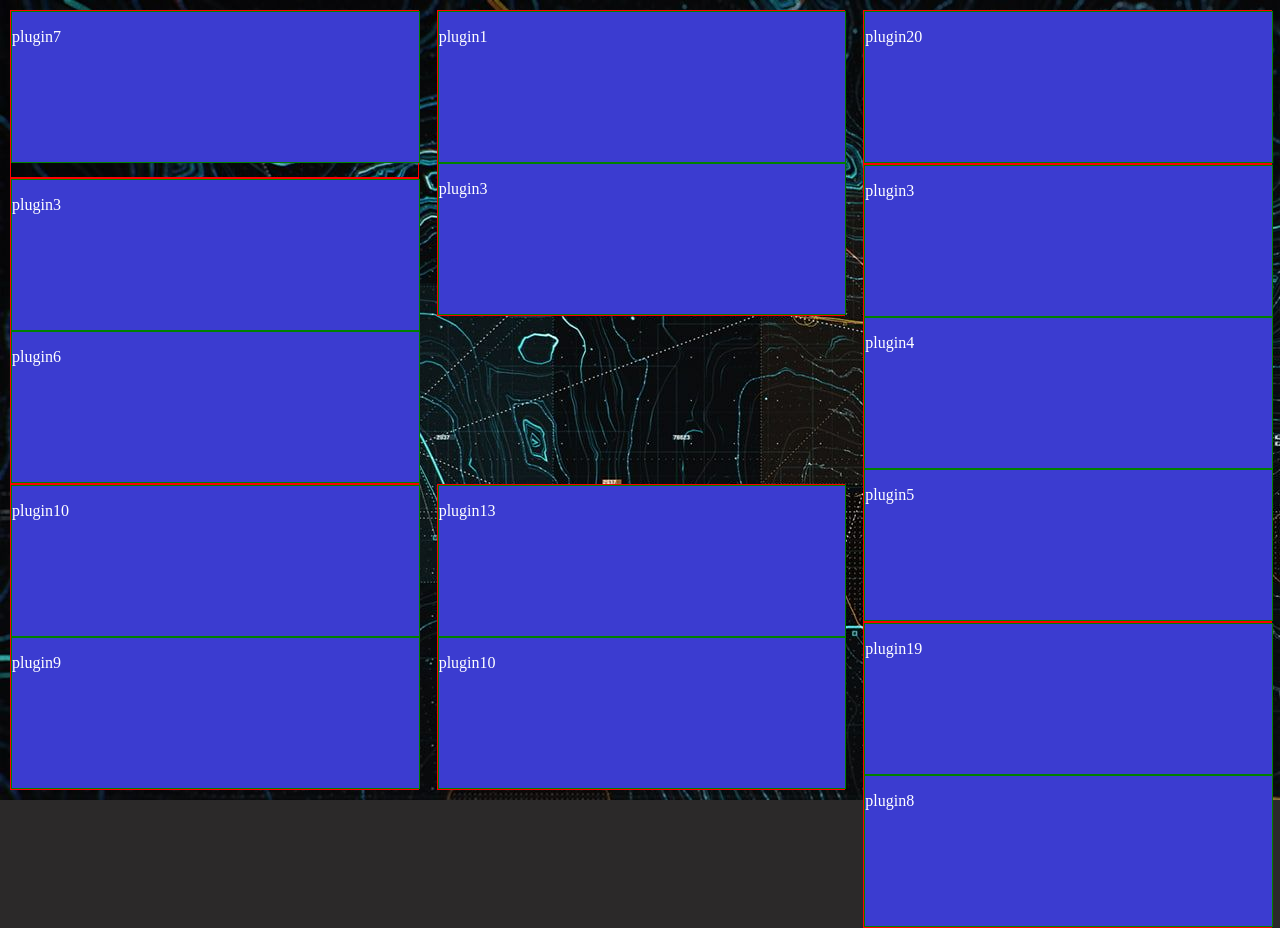
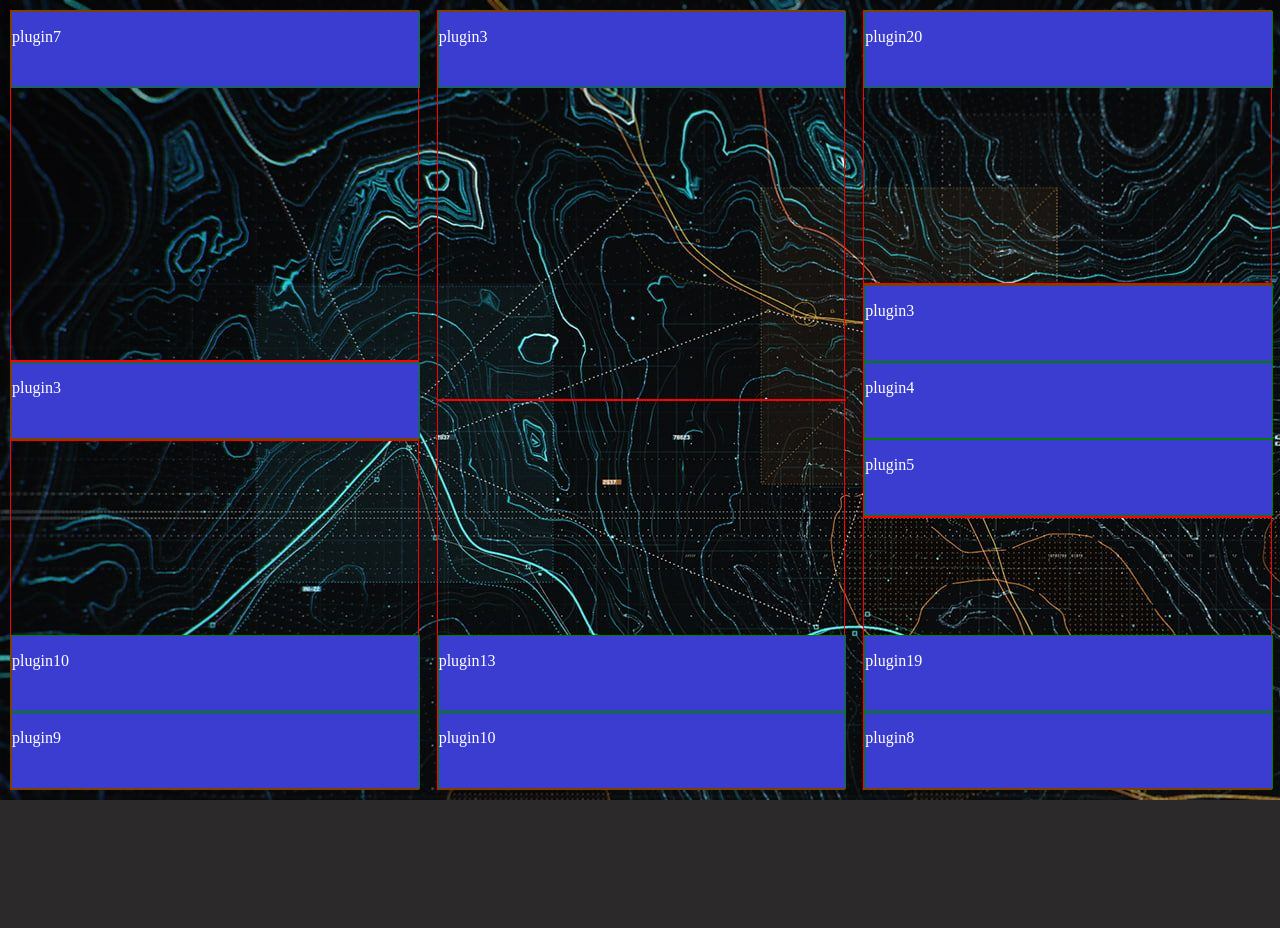
Before and after one commit to KaWaite/poc-align-system, a React (Create React App) app: page / in a window 1280 px wide. After the commit the page ends 800 px from the top, so only its background shows below. Built offline with nearby package versions, Linux system fonts and the light colour scheme.

Commit message:
updated approach; simplified

```diff
--- a/src/components/GridArea/index.tsx
+++ b/src/components/GridArea/index.tsx
@@ -7,6 +7,8 @@ export type Props = {
     middle?: boolean;
     end?: boolean;
     reverse?: boolean;
+    left?: boolean;
+    position?: string;
 }
 
 const GridArea: React.FC<Props> = ({
@@ -15,7 +17,9 @@ const GridArea: React.FC<Props> = ({
     middle,
     end,
     reverse,
-    children
+    children,
+    left,
+    position
 }) => (
     <Wrapper
         className={className}
@@ -23,6 +27,8 @@ const GridArea: React.FC<Props> = ({
         middle={middle}
         end={end}
         reverse={reverse}
+        left={left}
+        position={position}
     >
         {children}
     </Wrapper>
@@ -30,15 +36,16 @@ const GridArea: React.FC<Props> = ({
 
 export default GridArea;
 
-const Wrapper = styled.div<{ horizontal?: boolean, middle?: boolean, end?: boolean, reverse?: boolean }>`
+const Wrapper = styled.div<{ horizontal?: boolean, middle?: boolean, end?: boolean, reverse?: boolean, left?: boolean, position?: string }>`
     width: 100%;
     min-height: inherit;
     // min-height:20px; // could add a editor mode prop that add min-height
     border: 1px solid red;
     display: flex;
     flex: 1;
-    ${({ middle }) => middle && "flex-grow: 0;"}
+    ${({ position, left }) => position === "center" && "flex-grow: 0;"}
     // flex-wrap: wrap;
-    justify-content: ${({ end, middle }) => end ? "end" : middle ? "center" : "start"};
-    flex-direction: ${({ horizontal, reverse }) => horizontal ? reverse ? "row-reverse" : "row" : reverse ? "column-reverse" : "column"}
+    justify-content: ${({ position }) => position === "bottom" ? "end" : position === "center" ? "center" : "start"};
+    flex-direction: ${({ horizontal, position }) =>
+        horizontal ? position === "bottom" ? "row-reverse" : "row" : position === "bottom" ? "column-reverse" : "column"}
 `;
--- a/src/components/GridItem/index.tsx
+++ b/src/components/GridItem/index.tsx
@@ -1,15 +1,15 @@
 import React from "react";
 import styled from "styled-components";
-import { Plugin } from "../GridWrapper/hooks";
+import { Widget } from "../GridWrapper/hooks";
 
 export type Props = {
     className?: string;
-    plugin?: Plugin;
+    widget?: Widget;
 }
 
-const GridItem: React.FC<Props> = ({ className, children, plugin }) =>
-    <ItemComponent className={className} dimensions={plugin}>
-        <p>{plugin?.name}</p>
+const GridItem: React.FC<Props> = ({ className, children, widget }) =>
+    <ItemComponent className={className} dimensions={widget}>
+        <p>{widget?.name}</p>
         {children}
     </ItemComponent>
 
@@ -17,21 +17,11 @@ const GridItem: React.FC<Props> = ({ className, children, plugin }) =>
 
 export default GridItem;
 
-const ItemComponent = styled.div<{ dimensions?: Plugin }>`
+const ItemComponent = styled.div<{ dimensions?: Widget }>`
     width: 100%;
-    height: 150px;
+    height: 75px;
     // margin-bottom: 10px;
     border: 1px solid green;
     background: #3B3CD0;
     color: white;
 `;
-const OldItemComponent = styled.div<{ p: Plugin }>`
-    min-width: ${({ p }) => p.minWidth}px;
-    max-width: ${({ p }) => p.maxWidth}px;
-    min-height: ${({ p }) => p.minHeight}px;
-    max-max: ${({ p }) => p.maxHeight}px;
-    // margin-bottom: 10px;
-    border: 1px solid green;
-    background: #3B3CD0;
-    color: white;
-`;
--- a/src/components/GridWrapper/hooks.ts
+++ b/src/components/GridWrapper/hooks.ts
@@ -1,6 +1,6 @@
 import mockdata from "../../mockdata.json";
 
-export type Plugin = {
+export type Widget = {
     id: string;
     name?: string;
     minHeight?: number;
@@ -10,83 +10,62 @@ export type Plugin = {
     expanded?: boolean;
 };
 
-export type PluginData = Plugin[];
+export type WidgetData = Widget[];
+
+export type LayoutArea = {
+    position?: string;
+    widgets?: string[];
+    align?: string; // "start" | "end" | "centered" | "expanded";
+}
 
 export type LayoutData = {
-    left?: {
-        top?: {
-            widgets?: string[];
-            align?: string; // "start" | "end" | "centered" | "expanded";
-        },
-        center?: {
-            widgets?: string[];
-            align?: string; // "start" | "end" | "centered" | "expanded";
-        },
-        bottom?: {
-            widgets?: string[];
-            align?: string; // "start" | "end" | "centered" | "expanded";
-        }
-    },
-    middle?: {
-        top?: {
-            widgets?: string[];
-            align?: string; // "start" | "end" | "centered" | "expanded";
-        },
-        bottom?: {
-            widgets?: string[];
-            align?: string; // "start" | "end" | "centered" | "expanded";
-        }
-    },
-    right?: {
-        top?: {
-            widgets?: string[];
-            align?: string; // "start" | "end" | "centered" | "expanded";
-        },
-        center?: {
-            widgets?: string[];
-            align?: string; // "start" | "end" | "centered" | "expanded";
-        },
-        bottom?: {
-            widgets?: string[];
-            align?: string; // "start" | "end" | "centered" | "expanded";
-        }
-    },
+    left?: LayoutArea[],
+    middle?: LayoutArea[],
+    right?: LayoutArea[],
 
 };
 
 export default () => {
 
-    const filterGridItems = (plugins: PluginData, layout: LayoutData) => {
-        if (!plugins || !layout) return {};
+    const filterGridItems = (widgets: WidgetData, layout: LayoutData) => {
+        if (!widgets || !layout) return {};
 
-        const leftTop = layout.left?.top?.widgets?.map(
-            w => plugins.find(p => w === p.id));
-        const leftCenter = layout.left?.center?.widgets?.map(
-            w => plugins.find(p => w === p.id));
-        const leftBottom = layout.left?.bottom?.widgets?.map(
-            w => plugins.find(p => w === p.id));
+        const handleWidgetInsertion = (gridAreas?: LayoutArea[]) => {
+            if (!gridAreas) return undefined;
 
-        const middleTop = layout.middle?.top?.widgets?.map(
-            w => plugins.find(p => w === p.id));
-        const middleBottom = layout.middle?.bottom?.widgets?.map(
-            w => plugins.find(p => w === p.id));
+            return gridAreas.map(a => {
+                const expanded: Widget[] = [];
+                const filteredWidgets = widgets.filter(
+                    w => a.widgets?.find(w2 => {
+                        if (w.id === w2) {
+                            if (w.expanded) {
+                                expanded.push(w)
+                                return false;
+                            };
+                            return true;
+                        }
+                        return false;
+                    })
+                );
+                return [
+                    {
+                        position: a.position,
+                        align: a.align,
+                        widgets: filteredWidgets,
+                        expanded,
+                    }
+                ]
+            });
+        };
 
-        const rightTop = layout.right?.top?.widgets?.map(
-            w => plugins.find(p => w === p.id));
-        const rightCenter = layout.right?.center?.widgets?.map(
-            w => plugins.find(p => w === p.id));
-        const rightBottom = layout.right?.bottom?.widgets?.map(
-            w => plugins.find(p => w === p.id));
+        const left = handleWidgetInsertion(layout?.left);
+        const middle = handleWidgetInsertion(layout?.middle);
+        const right = handleWidgetInsertion(layout?.right);
 
         return {
-            leftTop,
-            leftCenter,
-            leftBottom,
-            middleTop,
-            middleBottom,
-            rightTop,
-            rightCenter,
-            rightBottom,
+            left,
+            middle,
+            right,
         }
 
     };
--- a/src/components/GridWrapper/index.tsx
+++ b/src/components/GridWrapper/index.tsx
@@ -12,69 +12,54 @@ export type Props = {}
 
 const GridWrapper: React.FC<Props> = () => {
     const { gridItems } = useHooks();
-
+    console.log(gridItems)
     return (
         <GlobalWrapper bg={background}>
             {/* Left */}
             <GridSection>
-                <GridArea>
-                    {gridItems?.leftTop?.map(p => (
-                        <GridItem
-                            key={p?.id}
-                            plugin={p}
-                        />
-                    )
-                    )}
-                </GridArea>
-                <GridArea middle>
-                    {gridItems?.leftCenter?.map(p => (
-                        <GridItem
-                            key={p?.id}
-                            plugin={p}
-                        />
-                    )
-                    )}
-                </GridArea>
-                <GridArea reverse end>
-                    {gridItems?.leftBottom?.map(p => (
-                        <GridItem
-                            key={p?.id}
-                            plugin={p}
-                        />
-                    )
-                    )}
-                </GridArea>
+                {gridItems?.left?.map(item => (
+                    item.map(i => (
+                        <GridArea key={i.position} left position={i.position}>
+                            {i.widgets.map(w => (
+                                <GridItem key={w.id} widget={w} />
+                            ))}
+                        </GridArea>
+                    ))
+
+                ))}
             </GridSection>
 
             {/* Middle */}
             <GridSection middle>
-                <GridArea middle>
-                    {gridItems?.middleTop?.map(p => (
-                        <GridItem
-                            key={p?.id}
-                            plugin={p}
-                        />
-                    )
-                    )}
-                </GridArea>
-                <GridArea middle reverse>
-                    {gridItems?.middleBottom?.map(p => (
-                        <GridItem
-                            key={p?.id}
-                            plugin={p}
-                        />
-                    )
-                    )}
-                </GridArea>
+                {gridItems?.middle?.map(item => (
+                    item.map(i => (
+                        <GridArea key={i.position} left position={i.position}>
+                            {i.widgets.map(w => (
+                                <GridItem key={w.id} widget={w} />
+                            ))}
+                        </GridArea>
+                    ))
+
+                ))}
             </GridSection>
 
             {/* Right */}
             <GridSection bottom>
-                <GridArea>
+                {gridItems?.right?.map(item => (
+                    item.map(i => (
+                        <GridArea key={i.position} left position={i.position}>
+                            {i.widgets.map(w => (
+                                <GridItem key={w.id} widget={w} />
+                            ))}
+                        </GridArea>
+                    ))
+
+                ))}
+                {/* <GridArea>
                     {gridItems?.rightTop?.map(p => (
                         <GridItem
                             key={p?.id}
-                            plugin={p}
+                            widget={p}
                         />
                     )
                     )}
@@ -83,7 +68,7 @@ const GridWrapper: React.FC<Props> = () => {
                     {gridItems?.rightCenter?.map(p => (
                         <GridItem
                             key={p?.id}
-                            plugin={p}
+                            widget={p}
                         />
                     )
                     )}
@@ -92,11 +77,11 @@ const GridWrapper: React.FC<Props> = () => {
                     {gridItems?.rightBottom?.map(p => (
                         <GridItem
                             key={p?.id}
-                            plugin={p}
+                            widget={p}
                         />
                     )
                     )}
-                </GridArea>
+                </GridArea> */}
             </GridSection>
         </GlobalWrapper>
     )
--- a/src/mockdata.json
+++ b/src/mockdata.json
@@ -1,61 +1,66 @@
 {
     "layout": {
-        "left": {
-            "top": {
+        "left": [
+            {
+                "position": "top",
                 "widgets": [
                     "7"
-                ],
-                "align": "start"
+                ]
             },
-            "center": {
+            {
+                "position": "center",
                 "widgets": [
                     "3",
                     "6"
                 ]
             },
-            "bottom": {
+            {
+                "position": "bottom",
                 "widgets": [
                     "9",
                     "10"
                 ]
             }
-        },
-        "middle": {
-            "top": {
+        ],
+        "middle": [
+            {
+                "position": "top",
                 "widgets": [
                     "1",
                     "3"
-                ],
-                "align": "start"
+                ]
             },
-            "bottom": {
+            {
+                "position": "bottom",
                 "widgets": [
                     "10",
                     "13"
                 ]
             }
-        },
-        "right": {
-            "top": {
+        ],
+        "right": [
+            {
+                "position": "top",
                 "widgets": [
                     "20"
-                ],
-                "align": "end"
+                ]
             },
-            "center": {
+            {
+                "position": "center",
                 "widgets": [
                     "3",
                     "4",
                     "5"
                 ]
             },
-            "bottom": {
+            {
+                "position": "bottom",
                 "widgets": [
                     "8",
                     "19"
                 ]
             }
-        }
+        ]
     },
     "plugins": [
         {
@@ -64,7 +69,8 @@
             "minHeight": 129,
             "maxHeight": 100,
             "minWidth": 320,
-            "maxWidth": 140
+            "maxWidth": 140,
+            "expanded": true
         },
         {
             "id": "2",
@@ -104,7 +110,8 @@
             "minHeight": 45,
             "maxHeight": 100,
             "minWidth": 180,
-            "maxWidth": 190
+            "maxWidth": 190,
+            "expanded": true
         },
         {
             "id": "7",
```
